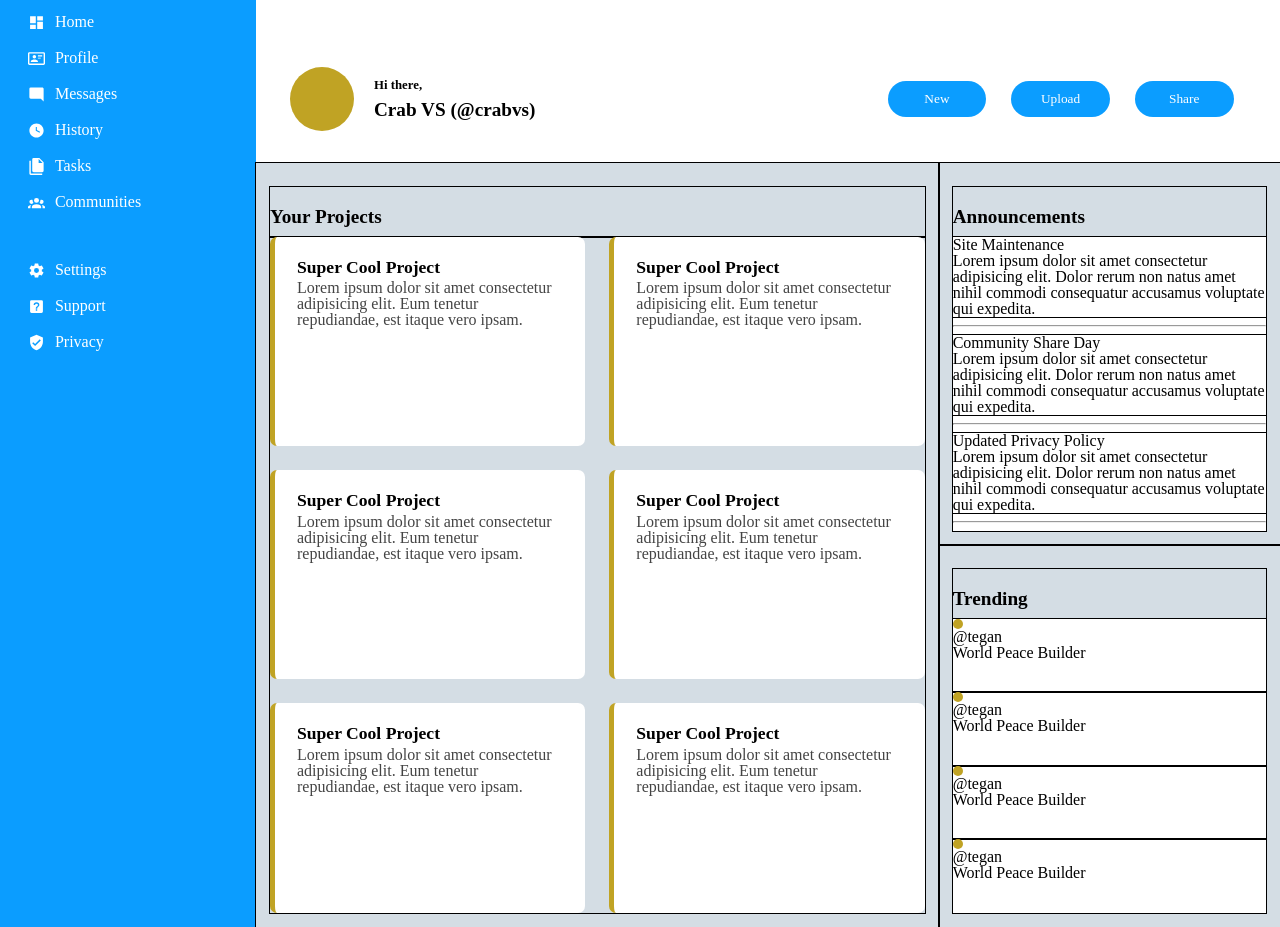
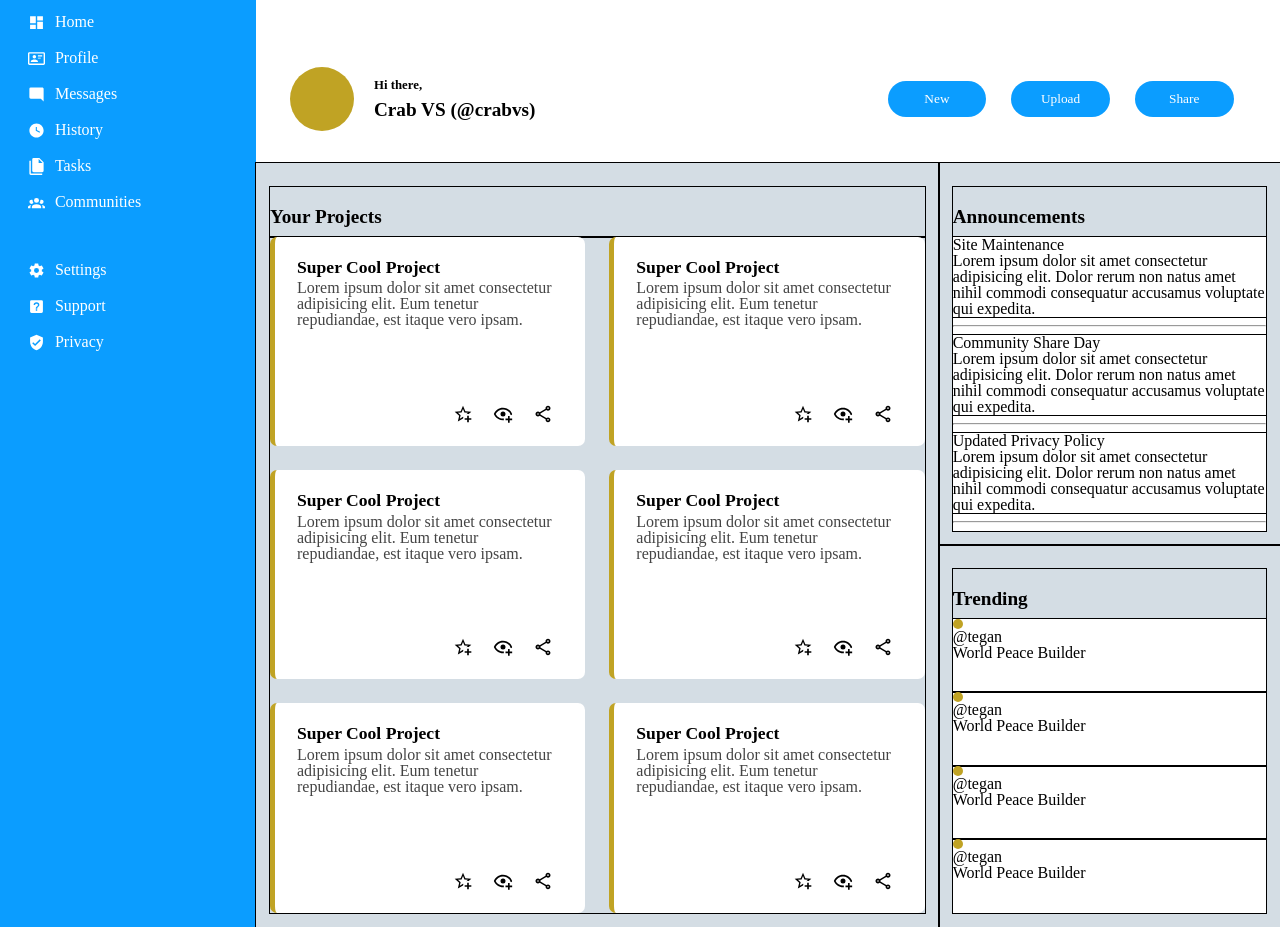
Before and after one commit to CrabVS/odin-admin-dashboard, a plain HTML site: page index.html in a window 1280 px wide. Shown: the part 92-1019 px from the top of the page. Drawn offline with Linux system fonts and the light colour scheme.

Commit message:
Add project block icons

```diff
--- a/index.html
+++ b/index.html
@@ -62,54 +62,54 @@
                     <h4>Super Cool Project</h4>
                     <p>Lorem ipsum dolor sit amet consectetur adipisicing elit. Eum tenetur repudiandae, est itaque vero ipsam.</p>
                     <div class="project-icons">
-                        <span class="favorite-icon"></span>
-                        <span class="visible-icon"></span>
-                        <span class="share-icon"></span>
+                        <div class="favorite-icon icon"></div>
+                        <div class="visible-icon icon"></div>
+                        <div class="share-icon icon"></div>
                     </div>
                 </div>
                 <div class="project-block">
                     <h4>Super Cool Project</h4>
                     <p>Lorem ipsum dolor sit amet consectetur adipisicing elit. Eum tenetur repudiandae, est itaque vero ipsam.</p>
                     <div class="project-icons">
-                        <span class="favorite-icon"></span>
-                        <span class="visible-icon"></span>
-                        <span class="share-icon"></span>
+                        <div class="favorite-icon icon"></div>
+                        <div class="visible-icon icon"></div>
+                        <div class="share-icon icon"></div>
                     </div>
                 </div>
                 <div class="project-block">
                     <h4>Super Cool Project</h4>
                     <p>Lorem ipsum dolor sit amet consectetur adipisicing elit. Eum tenetur repudiandae, est itaque vero ipsam.</p>
                     <div class="project-icons">
-                        <span class="favorite-icon"></span>
-                        <span class="visible-icon"></span>
-                        <span class="share-icon"></span>
+                        <div class="favorite-icon icon"></div>
+                        <div class="visible-icon icon"></div>
+                        <div class="share-icon icon"></div>
                     </div>
                 </div>
                 <div class="project-block">
                     <h4>Super Cool Project</h4>
                     <p>Lorem ipsum dolor sit amet consectetur adipisicing elit. Eum tenetur repudiandae, est itaque vero ipsam.</p>
                     <div class="project-icons">
-                        <span class="favorite-icon"></span>
-                        <span class="visible-icon"></span>
-                        <span class="share-icon"></span>
+                        <div class="favorite-icon icon"></div>
+                        <div class="visible-icon icon"></div>
+                        <div class="share-icon icon"></div>
                     </div>
                 </div>
                 <div class="project-block">
                     <h4>Super Cool Project</h4>
                     <p>Lorem ipsum dolor sit amet consectetur adipisicing elit. Eum tenetur repudiandae, est itaque vero ipsam.</p>
                     <div class="project-icons">
-                        <span class="favorite-icon"></span>
-                        <span class="visible-icon"></span>
-                        <span class="share-icon"></span>
+                        <div class="favorite-icon icon"></div>
+                        <div class="visible-icon icon"></div>
+                        <div class="share-icon icon"></div>
                     </div>
                 </div>
                 <div class="project-block">
                     <h4>Super Cool Project</h4>
                     <p>Lorem ipsum dolor sit amet consectetur adipisicing elit. Eum tenetur repudiandae, est itaque vero ipsam.</p>
                     <div class="project-icons">
-                        <span class="favorite-icon"></span>
-                        <span class="visible-icon"></span>
-                        <span class="share-icon"></span>
+                        <div class="favorite-icon icon"></div>
+                        <div class="visible-icon icon"></div>
+                        <div class="share-icon icon"></div>
                     </div>
                 </div>
             </div>
--- a/style.css
+++ b/style.css
@@ -276,6 +276,8 @@ nav {
     padding: 22px;
     border-left: 5px solid var(--dash-bright);
     border-radius: 7px;
+    display: flex;
+    flex-direction: column;
 }
 
 .project-block h4 {
@@ -287,3 +289,30 @@ nav {
 .project-block p {
     color: #444;
 }
+
+.project-icons {
+    display: flex;
+    align-items: flex-end;
+    justify-content: flex-end;
+    height: 100%;
+}
+
+.project-icons .icon {
+    filter: none;
+    width: 20px;
+    height: 20px;
+    margin: 0 10px;
+    cursor: pointer;
+}
+
+.project-icons .favorite-icon {
+    background-image: url('./res/icons/star-plus-outline.svg');
+}
+
+.project-icons .visible-icon {
+    background-image: url('./res/icons/eye-plus-outline.svg');
+}
+
+.project-icons .share-icon {
+    background-image: url('./res/icons/share-variant-outline.svg');
+}
```
